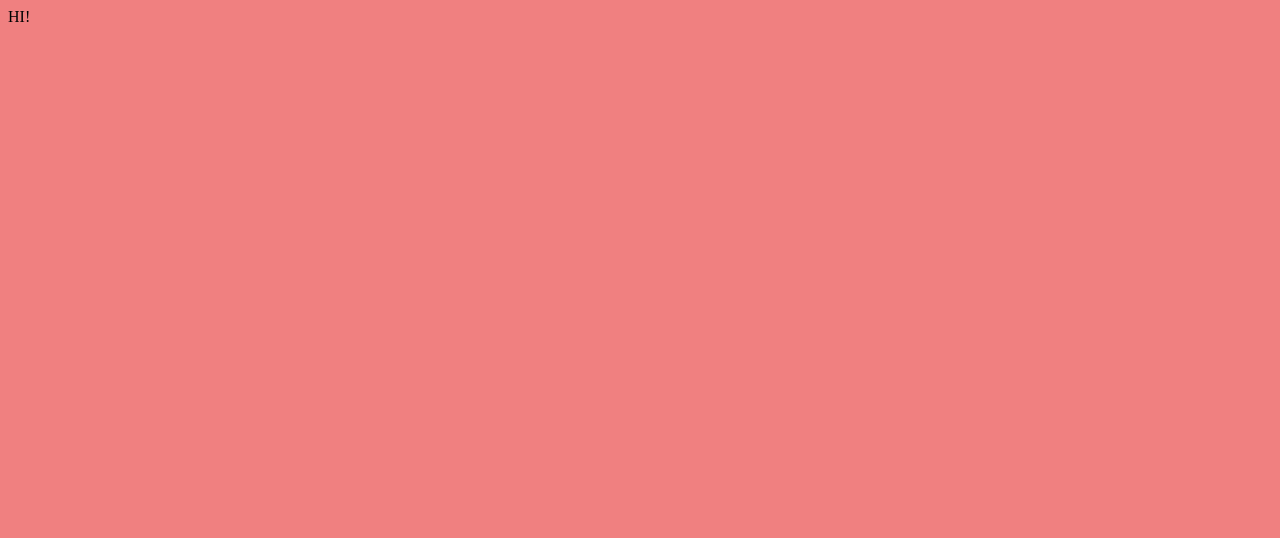
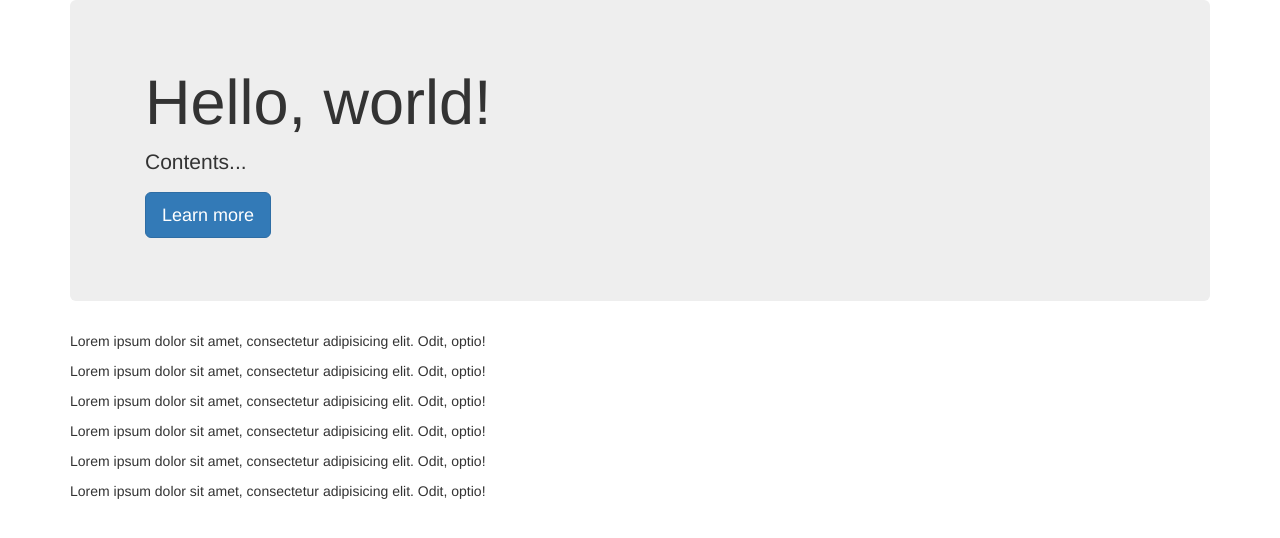
Before and after one commit to alexbonavila/RWDTinkering, a plain HTML site: page index.html in a window 1280 px wide. Drawn offline with nearby package versions, Linux system fonts and the light colour scheme.

```diff
--- a/index.html
+++ b/index.html
@@ -3,25 +3,69 @@
 <head>
     <meta charset="UTF-8">
     <meta name="viewport"
-          content="width=device-width">
+          content="width=device-width, user-scalable=no,
+          initial-scale=1.0, maximum-scale=1.0, minimum-scale=1.0">
+    <!-- Latest compiled and minified CSS -->
+    <link rel="stylesheet" href="https://maxcdn.bootstrapcdn.com/bootstrap/3.3.6/css/bootstrap.min.css">
+    <link href='https://fonts.googleapis.com/css?family=Lora' rel='stylesheet' type='text/css'>
 
     <style>
-
-        body{
-            background-color: aqua;
+        .text{
+            padding: 10px;
+            width: 100%;
+            font-family: 'Lora', serif;
         }
 
-        @media screen and (min-width: 480px) {
-            body{
-                background-color: lightcoral;
+        @media (min-width: 800px) {
+
+            .text{
+                font-size: 1.5em;
+                padding: 20px;
+                font-family: 'Lora', serif;
             }
         }
+
+        @media (min-width: 480px) {
+
+            .text{
+                font-size: 1.5em;
+                padding: 20px;
+                font-family: 'Lora', serif;
+            }
+
 
     </style>
 
     <title>Document</title>
 </head>
 <body>
-HI!
+<div class="container">
+    <div class="jumbotron">
+    	<div class="container">
+    		<h1>Hello, world!</h1>
+    		<p>Contents...</p>
+    		<p>
+    			<a class="btn btn-primary btn-lg">Learn more</a>
+    		</p>
+    	</div>
+    </div>
+<div class="row">
+	<div class="col-xs-10 col-sm-10 col-md-10 col-lg-10">
+		<p>Lorem ipsum dolor sit amet, consectetur adipisicing elit. Odit, optio!</p>
+
+        <p>Lorem ipsum dolor sit amet, consectetur adipisicing elit. Odit, optio!</p>
+
+        <p>Lorem ipsum dolor sit amet, consectetur adipisicing elit. Odit, optio!</p>
+
+        <p>Lorem ipsum dolor sit amet, consectetur adipisicing elit. Odit, optio!</p>
+
+        <p>Lorem ipsum dolor sit amet, consectetur adipisicing elit. Odit, optio!</p>
+
+        <p>Lorem ipsum dolor sit amet, consectetur adipisicing elit. Odit, optio!</p>
+
+	</div>
+</div>
+</div>
+<script src="https://code.jquery.com/jquery-2.2.0.min.js"></script>
 </body>
 </html>
```
Also changed, not shown: 1 other file.
